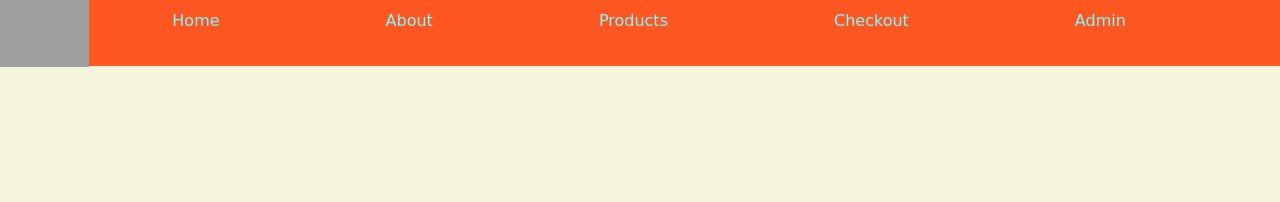
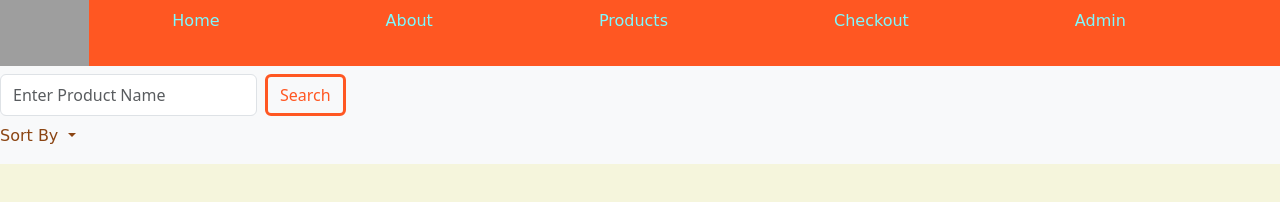
Before and after one commit to SimanyeSTS/SS-Retro-Records, a plain HTML site: page html/products.html in a window 1280 px wide. Shown: the top 202 px of the page. Drawn offline with nearby package versions, Linux system fonts and the light colour scheme; grey boxes are pictures that could not be loaded; a web font is replaced by a local one.

Commit message:
WorkingOnSearchFunction

```diff
--- a/css/style.css
+++ b/css/style.css
@@ -134,6 +134,7 @@ button{
     font-family: Maiden;
     color: #8B4513;
     font-size: 30px;
+    font: bold;
 }
 
 
@@ -152,3 +153,16 @@ button{
  .aboutPic p {
     margin: 0;
  }
+
+#searchButton:hover {
+    background-color: #7DF9FF;
+
+}
+ #searchButton  {
+    color: #FF5722;
+    border: solid #FF5722;
+ }
+
+ [data-bs-toggle] {
+    color: #8B4513;
+ }
--- a/html/products.html
+++ b/html/products.html
@@ -45,6 +45,36 @@
       </header>
 </div>
 
+<nav class="navbar bg-body-tertiary">
+  <div class="container-fluid1">
+    <form class="d-flex" role="search">
+      <input class="form-control me-2" type="search" placeholder="Enter Product Name" aria-label="Search">
+      <button id="searchButton" class="btn btn-outline-success" type="submit">Search</button>
+    </form>
+    <nav class="navbar navbar-expand-lg bg-body-tertiary">
+      <div class="container-fluid2">
+        <button class="navbar-toggler" type="button" data-bs-toggle="collapse" data-bs-target="#navbarNavDropdown" aria-controls="navbarNavDropdown" aria-expanded="false" aria-label="Toggle navigation">
+          <span class="navbar-toggler-icon"></span>
+        </button>
+        <div class="collapse navbar-collapse" id="navbarNavDropdown">
+              <a class="nav-link dropdown-toggle" href="#" role="button" data-bs-toggle="dropdown" aria-expanded="false">
+                Sort By
+              </a>
+              <ul class="dropdown-menu">
+                <li><a class="dropdown-item" href="#">Price</a></li>
+                <li><a class="dropdown-item" href="#">Name</a></li>
+                <li><a class="dropdown-item" href="#">Category</a></li>
+              </ul>
+            </li>
+          </ul>
+        </div>
+      </div>
+    </nav>
+  </div>
+</nav>
+
+
+
 
 <script src="https://cdn.jsdelivr.net/npm/bootstrap@5.3.3/dist/js/bootstrap.bundle.min.js" integrity="sha384-YvpcrYf0tY3lHB60NNkmXc5s9fDVZLESaAA55NDzOxhy9GkcIdslK1eN7N6jIeHz" crossorigin="anonymous"></script>
     <script src="/script/product.js"></script>
```
